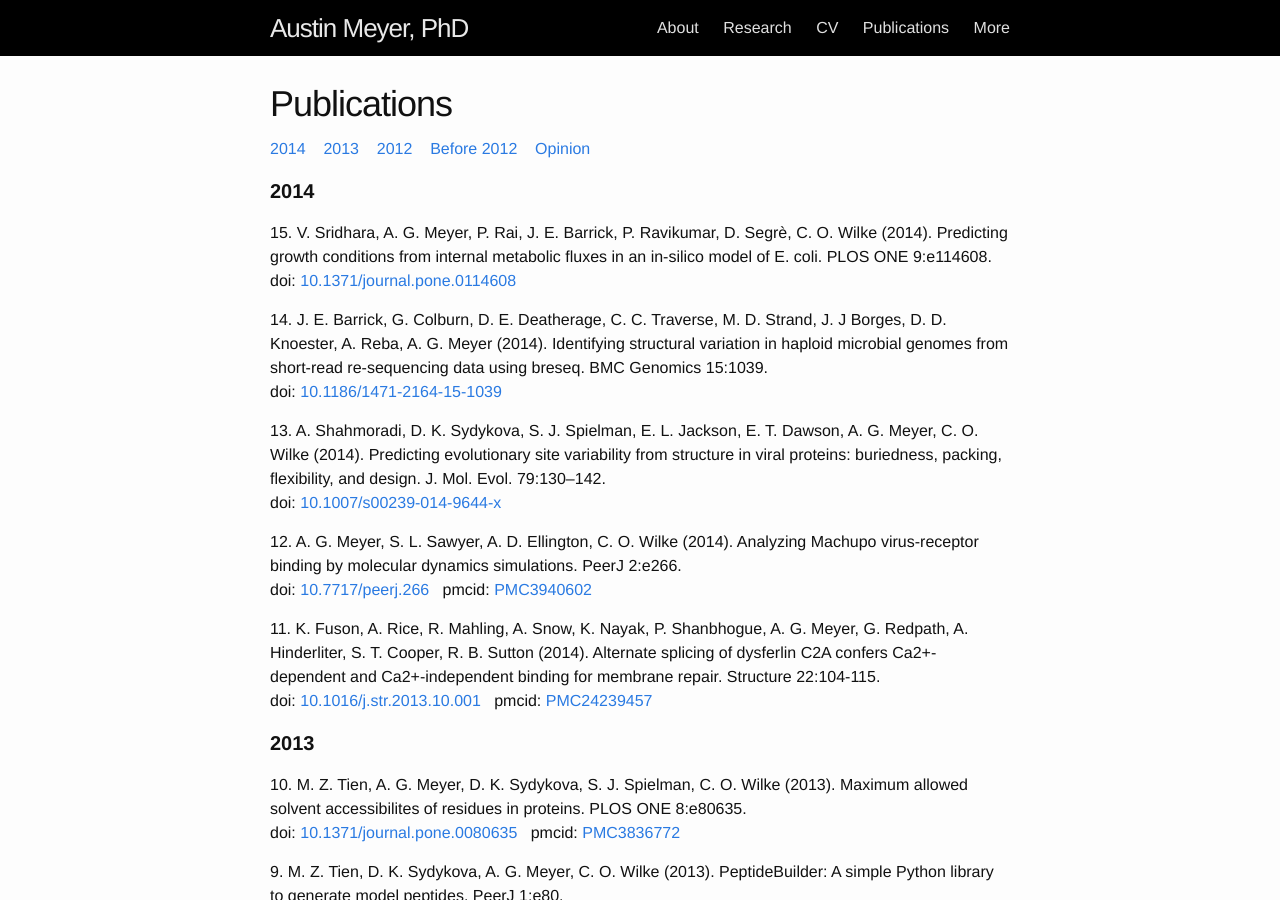
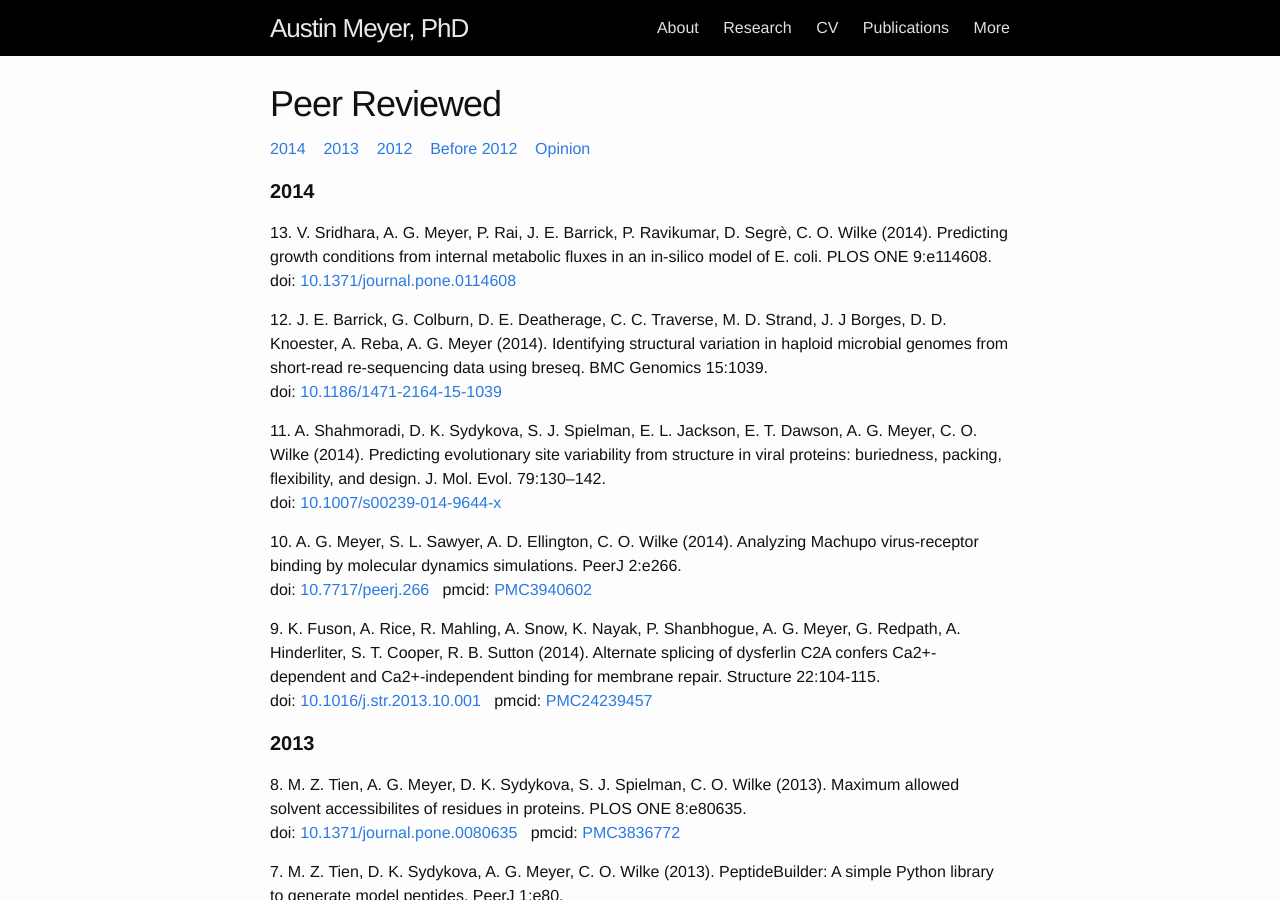
Before and after one commit to ausmeyer/ausmeyer.github.io, a Jekyll site: the page built from publications.html, in a window 1280 px wide and 900 px high. Built offline with Jekyll 4.4.1, drawn with Linux system fonts in a browser that asks for light colours; some of the changed text lies outside the part shown.

```diff
--- /dev/null
+++ b/_data/invited_talks.yml
@@ -0,0 +1,4 @@
+- author: A. G. Meyer
+  year: 2014
+  title: Simulating the evolution of protein-protein interactions
+  location: "AG3C Seminar, University of Texas at Austin, Austin, TX."
--- a/publications.html
+++ b/publications.html
@@ -12,7 +12,7 @@
 
 <div class="post">
 
-  <h1 class="post-title">Publications</h1>
+  <h1 class="post-title">Peer Reviewed</h1>
 
   {% comment %} Navigation shortcut. {% endcomment %}
   <p>
@@ -22,11 +22,11 @@
   </p>
 
   {% comment %} Count publications backwards. {% endcomment %}
-  {% assign count = site.data.publications.size %}
+  {% assign count = site.data.peer_review.size %}
 
   <ul class="pub-list">
     {% assign year = "0000" %}
-    {% for pub in site.data.publications %}
+    {% for pub in site.data.peer_review %}
       {% if year != pub.year %}
         {% assign year = pub.year %}
         <a class="anchor" id="{{ year }}">{{ year | capitalize }}</a>
@@ -34,6 +34,36 @@
       {% endif %}
       <li>
         {{ count | minus: forloop.index0 }}.
+        {% if pub.year == "Before 2012" %}
+          {{ pub.author }}. {{ pub.title }}. {{ pub.ref }}.<br/>
+        {% elsif pub.year != "Before 2012" %}
+          {{ pub.author }} ({{ pub.year }}). {{ pub.title }}. {{ pub.ref }}.<br/>
+        {% endif %}
+        {% if pub.doi %}
+          doi: <a href="http://dx.doi.org/{{ pub.doi }}">{{pub.doi}}</a>&nbsp;&nbsp;
+        {% endif %}
+        {% if pub.pmcid %}
+          pmcid: <a href="http://www.ncbi.nlm.nih.gov/pmc/articles/{{ pub.pmcid }}">{{pub.pmcid}}</a>&nbsp;&nbsp;
+        {% endif %}
+      </li>
+    {% endfor %}
+  </ul>
+</div>
+
+<div class="post"><br>
+  <a class="anchor" id="Opinion"></a>
+  <h1 class="post-title">Opinion</h1>
+  {% assign opinion_count = site.data.opinion.size %}
+
+  <ul class="pub-list">
+    {% assign year = "0000" %}
+    {% for pub in site.data.opinion %}
+      {% if year != pub.year %}
+        {% assign year = pub.year %}
+        <li class="pub-year">{{ year | capitalize }}</li>
+      {% endif %}
+      <li>
+        {{ opinion_count | minus: forloop.index0 }}.
         {{ pub.author }} ({{ pub.year }}). {{ pub.title }}. {{ pub.ref }}.<br/>
         {% if pub.doi %}
           doi: <a href="http://dx.doi.org/{{ pub.doi }}">{{pub.doi}}</a>&nbsp;&nbsp;
@@ -44,4 +74,5 @@
       </li>
     {% endfor %}
   </ul>
+
 </div>
```
Also changed, not shown: _data/opinion.yml (added, +9 -0 lines), _data/peer_review.yml (renamed from _data/publications.yml, +0 -10 lines), _data/poster_presentations.yml (added, +50 -0 lines), cv.html (added, +96 -0 lines).
